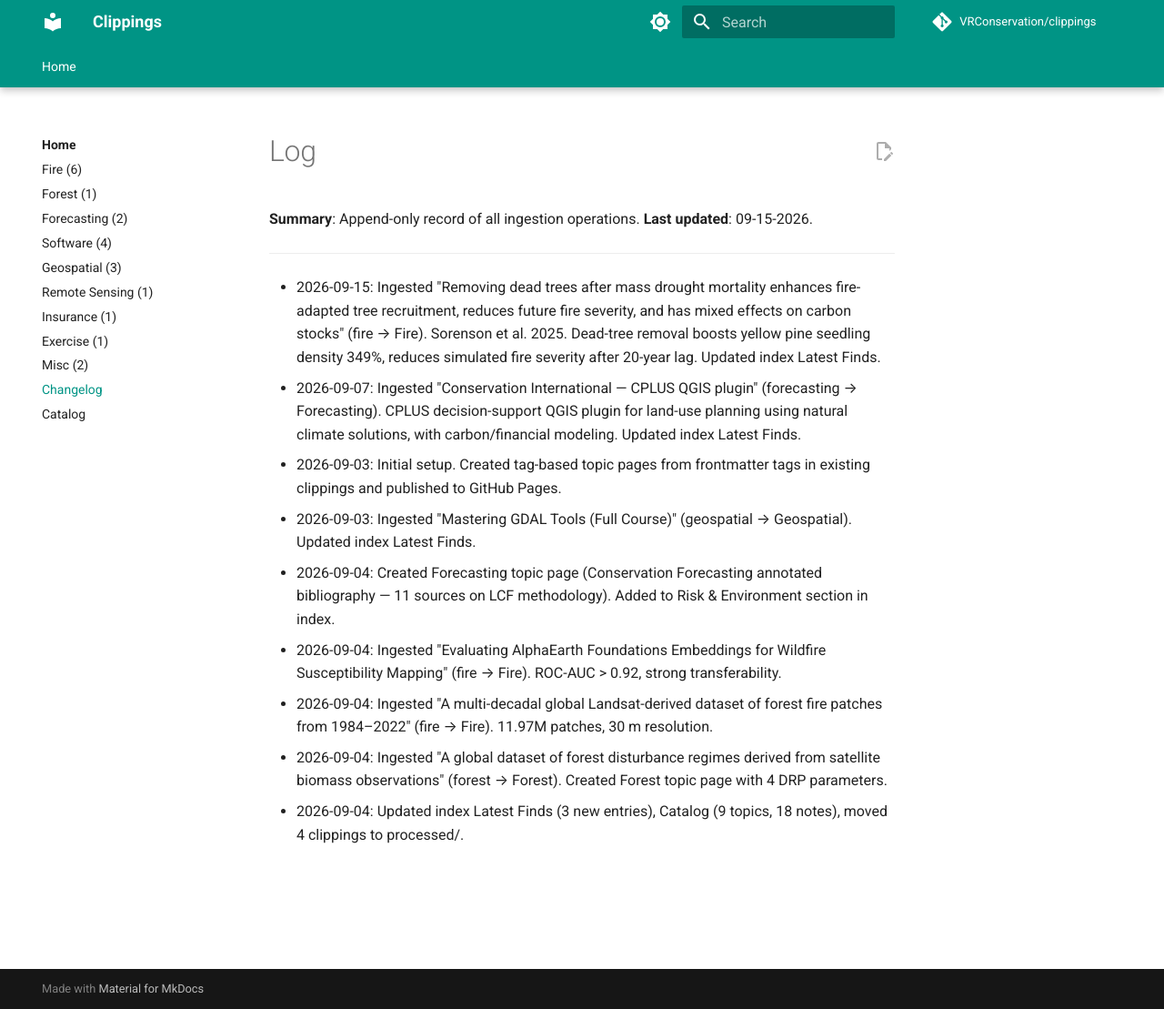
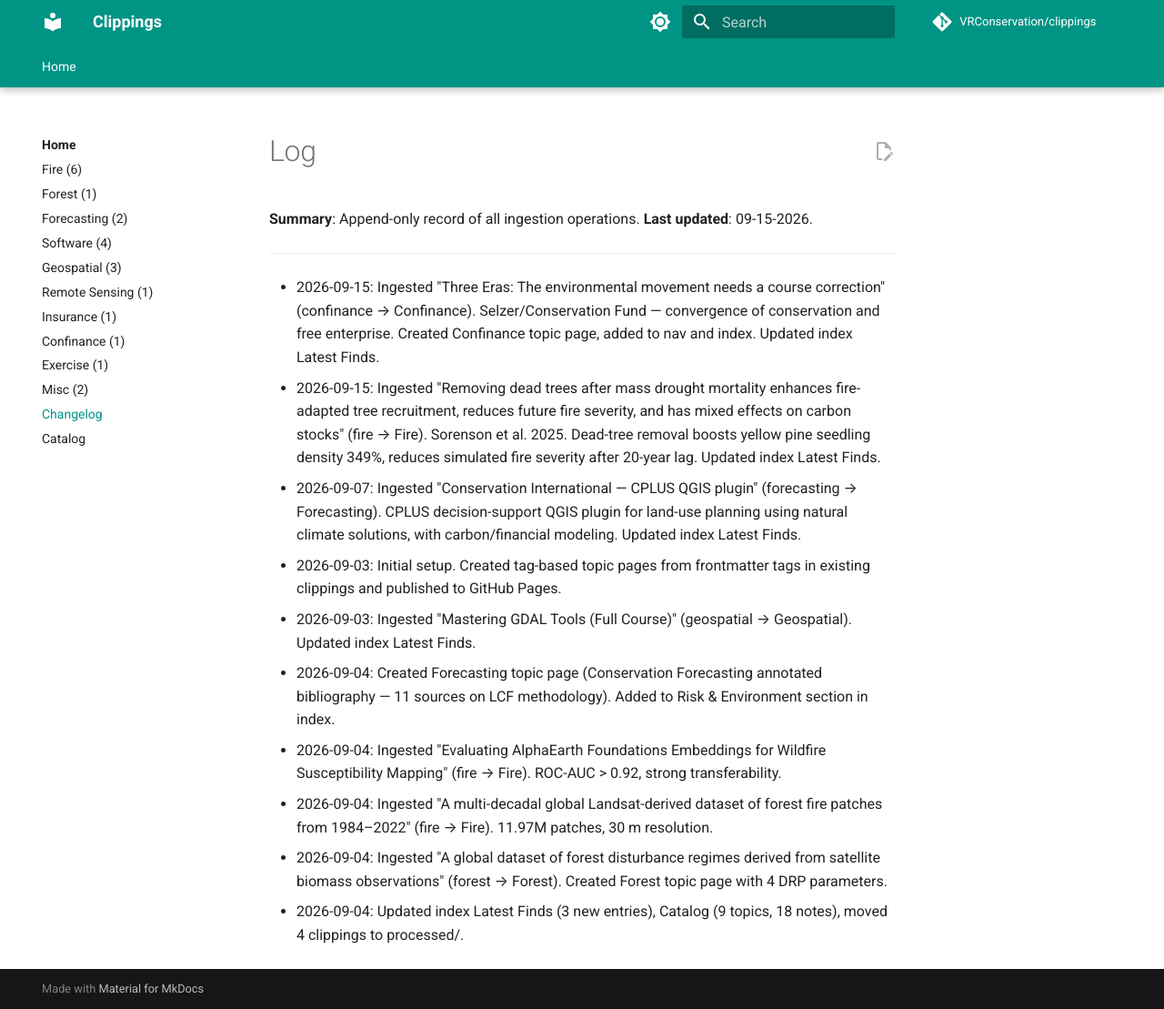
Before and after one commit to VRConservation/clippings, an MkDocs documentation site: the page built from notes/log.md, in a window 1280 px wide and 1109 px high. Shown: the whole window at 91% size. Built offline with MkDocs 1.6.1 and Material for MkDocs 9.7.7, drawn with Linux system fonts in a browser that asks for light colours; comment, search, counter and statistics services are not loaded.

Commit message:
Ingest: Three Eras → Confinance (new topic page)

```diff
--- a/mkdocs.yml
+++ b/mkdocs.yml
@@ -70,6 +70,7 @@
     - Geospatial: Geospatial.md
     - Remote Sensing: Remote_Sensing.md
     - Insurance: Insurance.md
+    - Confinance: Confinance.md
     - Exercise: Exercise.md
     - Misc: Misc.md
     - Changelog: log.md
--- a/notes/log.md
+++ b/notes/log.md
@@ -5,6 +5,7 @@
 
 ---
 
+- 2026-09-15: Ingested "Three Eras: The environmental movement needs a course correction" (confinance → Confinance). Selzer/Conservation Fund — convergence of conservation and free enterprise. Created Confinance topic page, added to nav and index. Updated index Latest Finds.
 - 2026-09-15: Ingested "Removing dead trees after mass drought mortality enhances fire-adapted tree recruitment, reduces future fire severity, and has mixed effects on carbon stocks" (fire → Fire). Sorenson et al. 2025. Dead-tree removal boosts yellow pine seedling density 349%, reduces simulated fire severity after 20-year lag. Updated index Latest Finds.
 - 2026-09-07: Ingested "Conservation International — CPLUS QGIS plugin" (forecasting → Forecasting). CPLUS decision-support QGIS plugin for land-use planning using natural climate solutions, with carbon/financial modeling. Updated index Latest Finds.
 - 2026-09-03: Initial setup. Created tag-based topic pages from frontmatter tags in existing clippings and published to GitHub Pages.
```
Also changed, not shown: notes/Confinance.md (added, +8 -0 lines), notes/index.md (+3 -1 lines).
